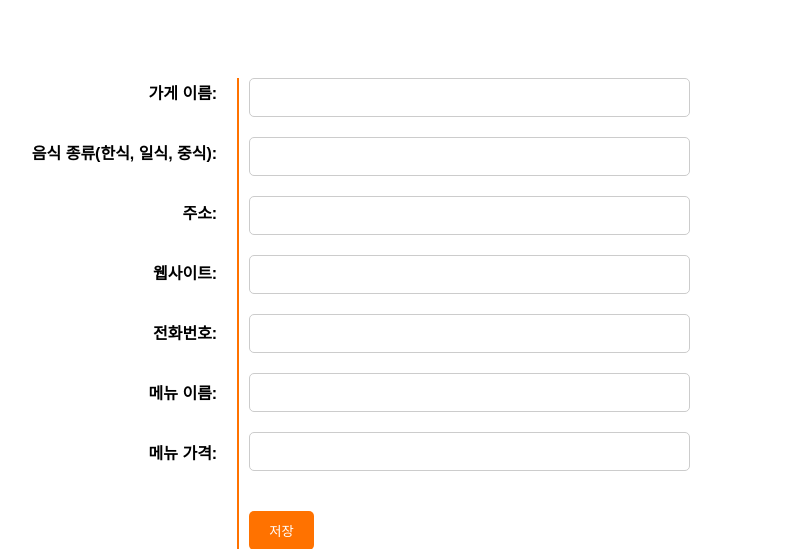
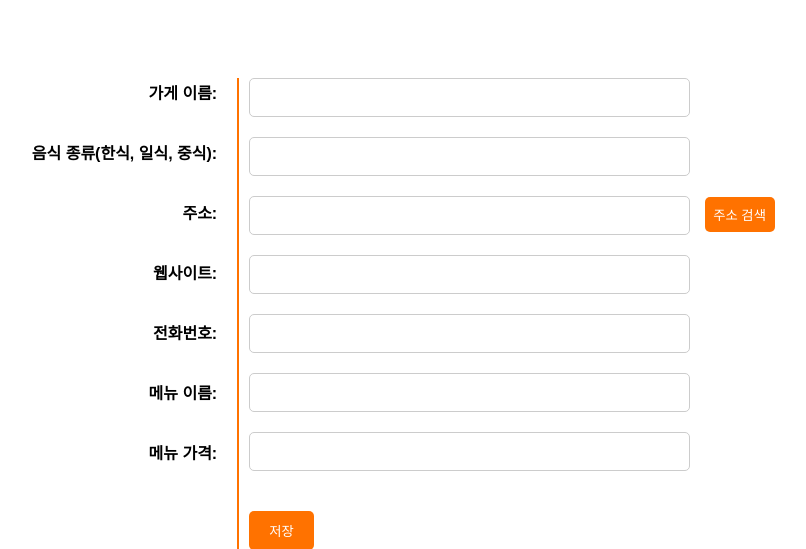
Before and after one commit to Inc-Team-Project/recommend-restaurant, a Flask app: page /add in a window 1280 px wide. Shown: the part 72-621 px from the top of the page, without its empty margins (291-1097 px from the left). Run offline with Flask 3, Linux system fonts and the light colour scheme; some libraries are stand-ins or nearby versions.

Commit message:
add search address function

```diff
--- a/static/style_add.css
+++ b/static/style_add.css
@@ -79,6 +79,15 @@ label {
     margin-bottom: 40px;
     margin-top: 10px;
 }
+button{
+    background-color: #FF7200;
+    color: #fff;
+    border: none;
+    height: 35px;
+    width: 70px;
+    border-radius: 5px;
+
+}
 /* 푸터 스타일 */
 .footer {
     text-align: center;
--- a/templates/add.html
+++ b/templates/add.html
@@ -9,7 +9,6 @@
     <title>Document</title>
     <!-- 외부 스타일시트 링크 -->
     <link rel="stylesheet" href="/static/style_add.css">
-
     <!-- 스타일 추가 (레전드가 화면에 보이지 않게 함) -->
     <style>
         .visually-hidden {
@@ -43,7 +42,7 @@
                 <!-- 음식 종류 입력 필드 -->
                 <label for="REST_Type">음식 종류(한식, 일식, 중식):</label><br><br><br>
                 <!-- 주소 입력 필드 -->
-                <label for="REST_Address">주소:</label><br><br><br>
+                <label for="REST_Address">주소:</label>                <br><br><br>
                 <!-- 웹사이트 입력 필드 -->
                 <label for="REST_Web">웹사이트:</label><br><br><br>
                 <!-- 전화번호 입력 필드 -->
@@ -59,7 +58,9 @@
 
                     <input type="text" id="REST_Name" name="REST_Name" required><br>
                     <input type="text" id="REST_Type" name="REST_Type" required><br>
-                    <input type="text" id="REST_Address" name="REST_Address" required><br>
+                    <input type="text" id="REST_Address" name="REST_Address" required readonly>
+                    <button type="button" id="addressSearch" onclick="findAddr()">주소 검색</button>
+                    <br>
                     <input type="text" id="REST_Web" name="REST_Web"><br>
                     <input type="text" id="Tel" name="Tel" required><br>
                     <input type="text" id="MENU_Name" name="MENU_Name" required><br>
@@ -107,6 +108,23 @@
             });
         });
 
+        //주소 검색 기능
+        function findAddr(){
+            new daum.Postcode({
+                oncomplete: function(data){
+                    var addr = '';
+                    if(data.userSelectedType === 'R'){
+                        addr = data.roadAddress;
+                    } else{
+                        addr = data.jibunAddress;
+                    }
+                    document.getElementById('REST_Address').value = addr;
+                    //$("REST_Address").val(addr);
+                }
+            }).open();
+        }
     </script>
+    <!-- 주소 API -->
+    <script src="//t1.daumcdn.net/mapjsapi/bundle/postcode/prod/postcode.v2.js"></script>
 </body>
 </html>
```
